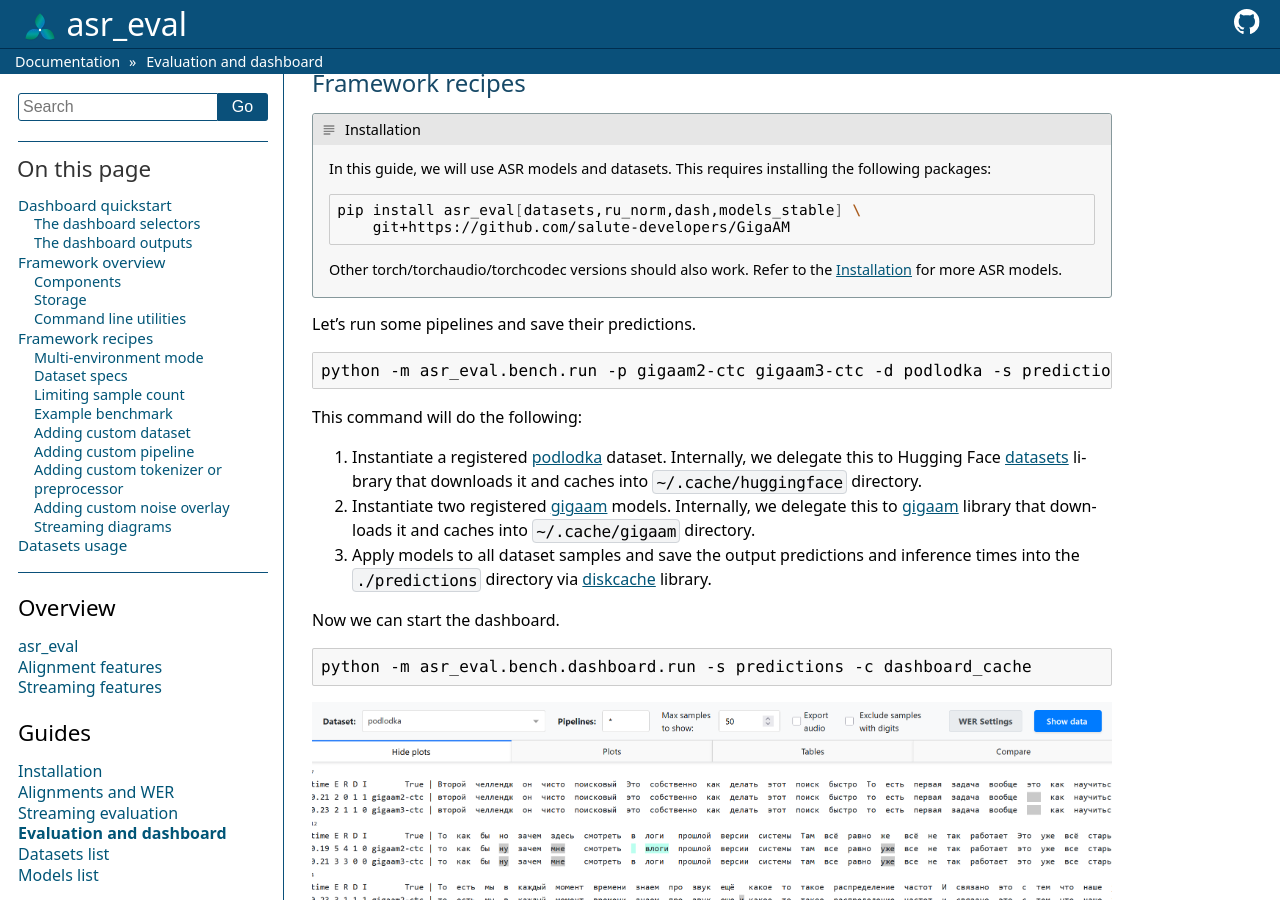
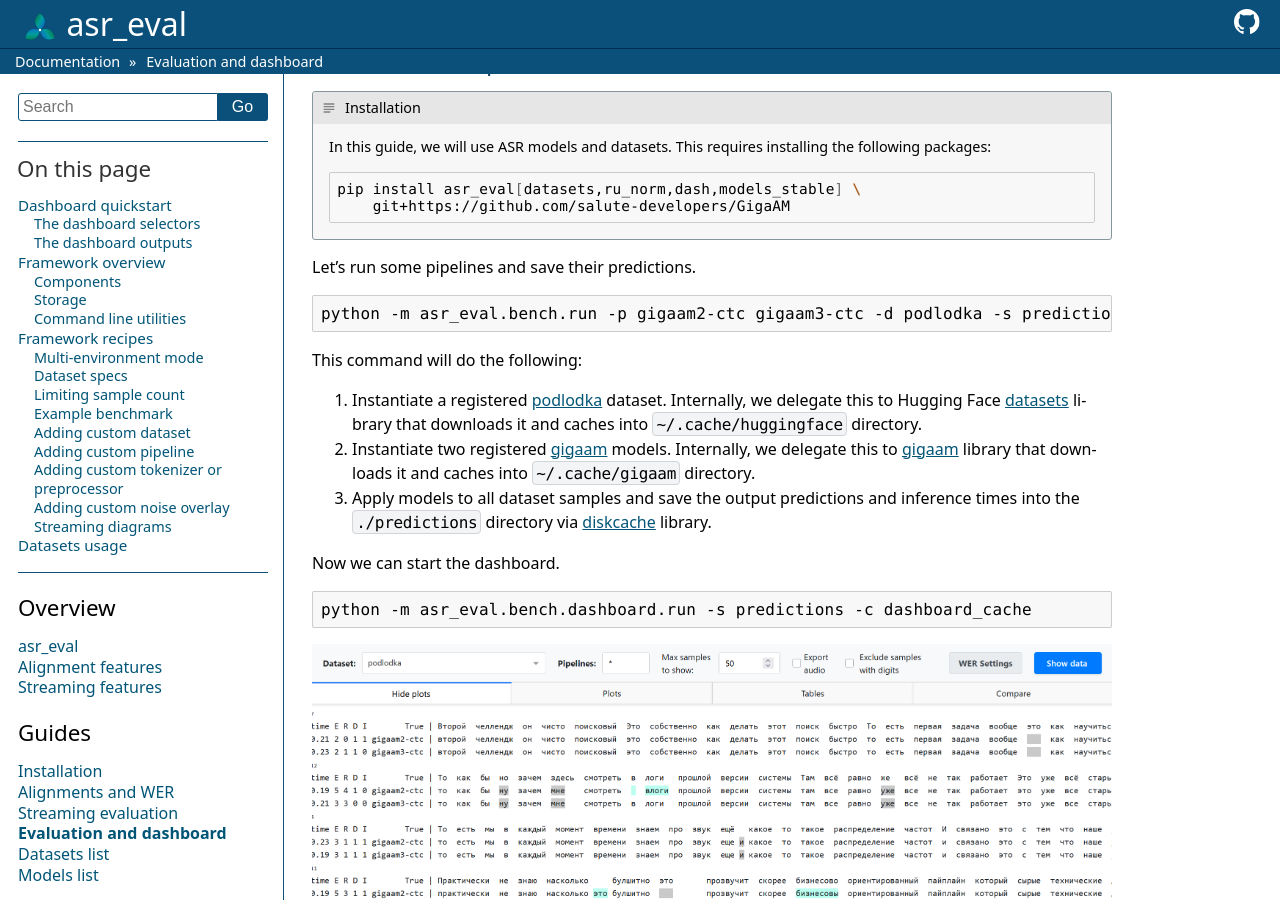
Before and after one commit to SibNN/asr_eval, a Sphinx documentation site: the page built from docs/source/guide_evaluation_dashboard.rst, in a window 1280 px wide and 900 px high, scrolled down 5205 px. Built offline with Sphinx 7.4.7, drawn with Linux system fonts in a browser that asks for light colours; cross-references to code outside the pages are shown as plain code; the version number is read from the project's files by our own code; some of the changed text lies outside the part shown.

Commit message:
small changes

```diff
--- a/docs/source/guide_alignment_wer.rst
+++ b/docs/source/guide_alignment_wer.rst
@@ -190,7 +190,6 @@
     For this section, we need a support for ASR models and datasets. Please
     install the required packages:
     :code:`pip install asr_eval[datasets,models_stable]`.
-    Refer to the :doc:`guide_installation` for more ASR models.
 
 Let's retrieve a Russian dataset Podlodka-speech. It is annotated
 with a normal single-reference annotation.
--- a/docs/source/guide_evaluation_dashboard.rst
+++ b/docs/source/guide_evaluation_dashboard.rst
@@ -21,7 +21,6 @@
 
     For this section, please install the following packages:
     :code:`pip install asr_eval[datasets,ru_norm,dash]`.
-    Refer to the :doc:`guide_installation` for more ASR models.
 
 The *asr_eval* package provides a dashboard to compare multiple models on multiple
 datasets, customize WER calculations and compare normalization strategies. This section
@@ -268,8 +267,6 @@
         pip install asr_eval[datasets,ru_norm,dash,models_stable] \
             git+https://github.com/salute-developers/GigaAM
 
-    Other torch/torchaudio/torchcodec versions should also work.
-    Refer to the :doc:`guide_installation` for more ASR models.
 
 Let's run some pipelines and save their predictions.
 
--- a/docs/source/guide_streaming_evaluation.rst
+++ b/docs/source/guide_streaming_evaluation.rst
@@ -57,7 +57,6 @@
     For this guide, we need a support for ASR models and datasets. Please
     install the required packages:
     :code:`pip install asr_eval[datasets,models_stable]`.
-    Refer to the :doc:`guide_installation` for more ASR models.
 
 In this guide we use "sova-rudevices-multivariant" Russian dataset and GigaAM-v3 model
 to extract word-level timings.
```
